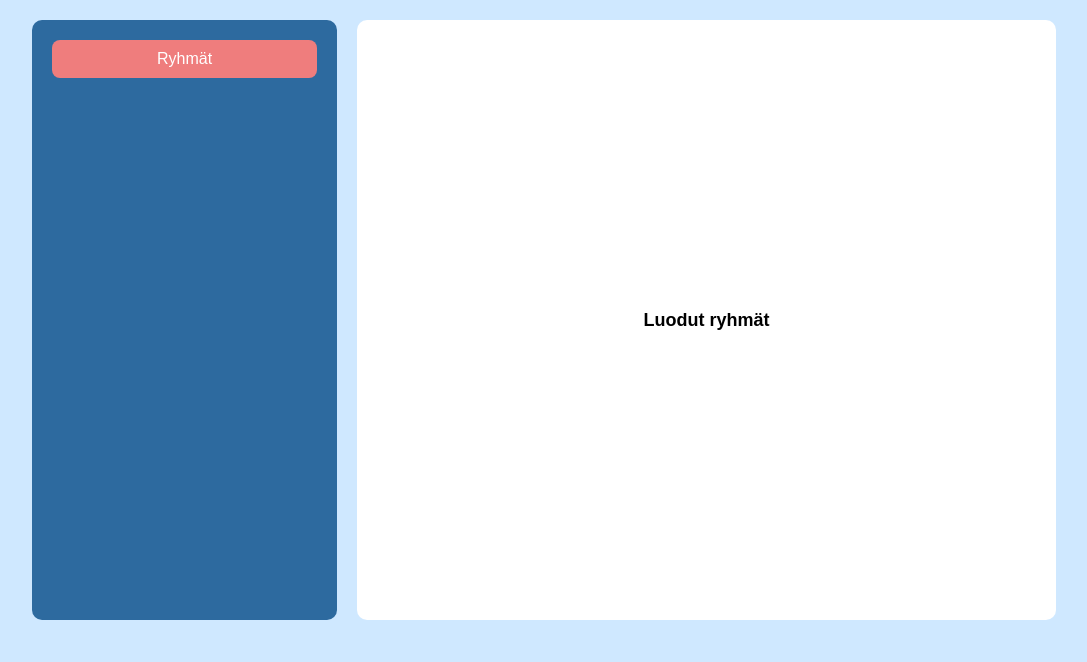
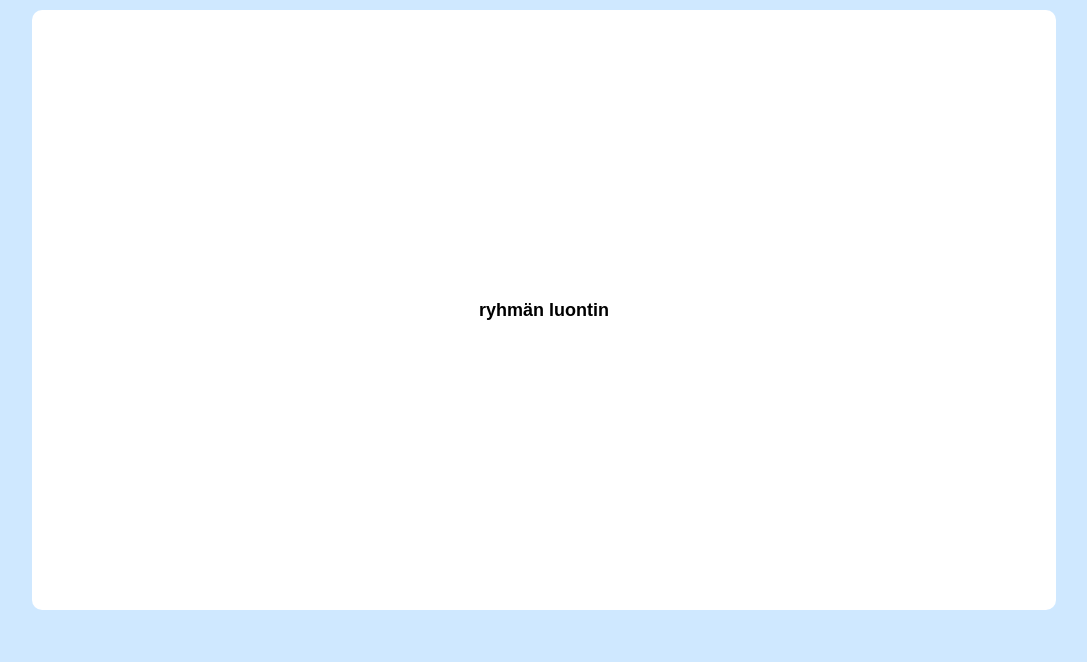
Before and after one commit to Rosel1a/Oppimispeli, a Flask app: page /group_selection in a window 1280 px wide. Shown: the part 138-800 px from the top of the page, without its empty margins (96-1183 px from the left). Run offline with Flask 3, Linux system fonts and the light colour scheme; some libraries are stand-ins or nearby versions.

Commit message:
opettaja näkymän containereja säädetty

```diff
--- a/templates/groupSelection.html
+++ b/templates/groupSelection.html
@@ -24,7 +24,7 @@
             flex-direction: column;
             width: 80%;
             gap: 20px;
-            margin-top: 20px;
+            margin-top: 10px;
         }
         .sidebar {
             background-color: #2d6a9f;
@@ -80,16 +80,9 @@
     </header>
     <!-- Uusi UI (toka osio sivulla)-->
     <div class="container" style="flex-direction: row; height:75% ;">
-        <div class="sidebar" style="width: 30%";>
-          <div class="dropdown">
-            <button class="dropbtn" style="width: 100%;">Ryhmät</button>
-            <div class="dropdown-content" style="width: 100%;">
-              <a href="{{ url_for('math_menu', grade=3) }}">Ryhmä A</a>
-            </div>
-          </div>
-        </div>
+
         <div class="content-box" style="width: 70%;">
-            Luodut ryhmät
+            ryhmän luontin
         </div>
     </div>
   </body>
--- a/templates/students.html
+++ b/templates/students.html
@@ -24,7 +24,7 @@
             flex-direction: column;
             width: 80%;
             gap: 20px;
-            margin-top: 20px;
+            margin-top: 10px;
         }
         .sidebar {
             background-color: #2d6a9f;
```
